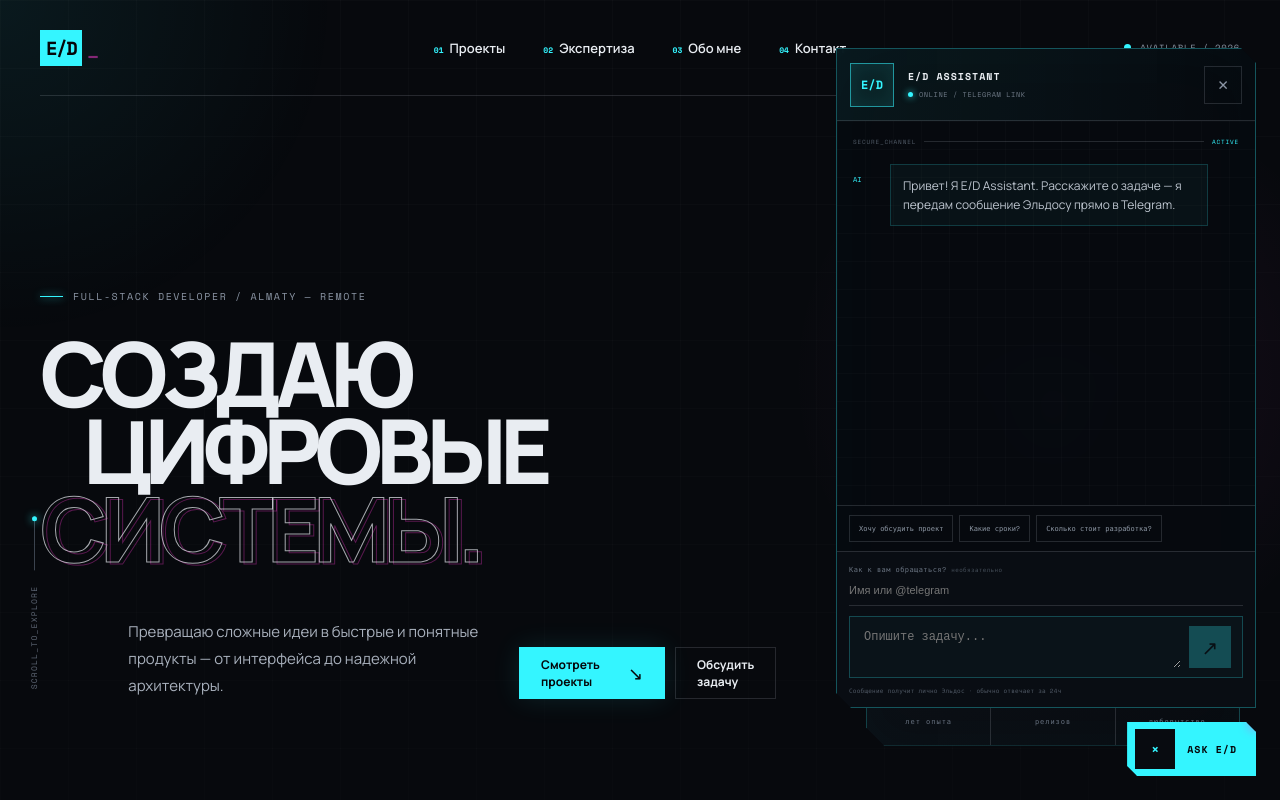
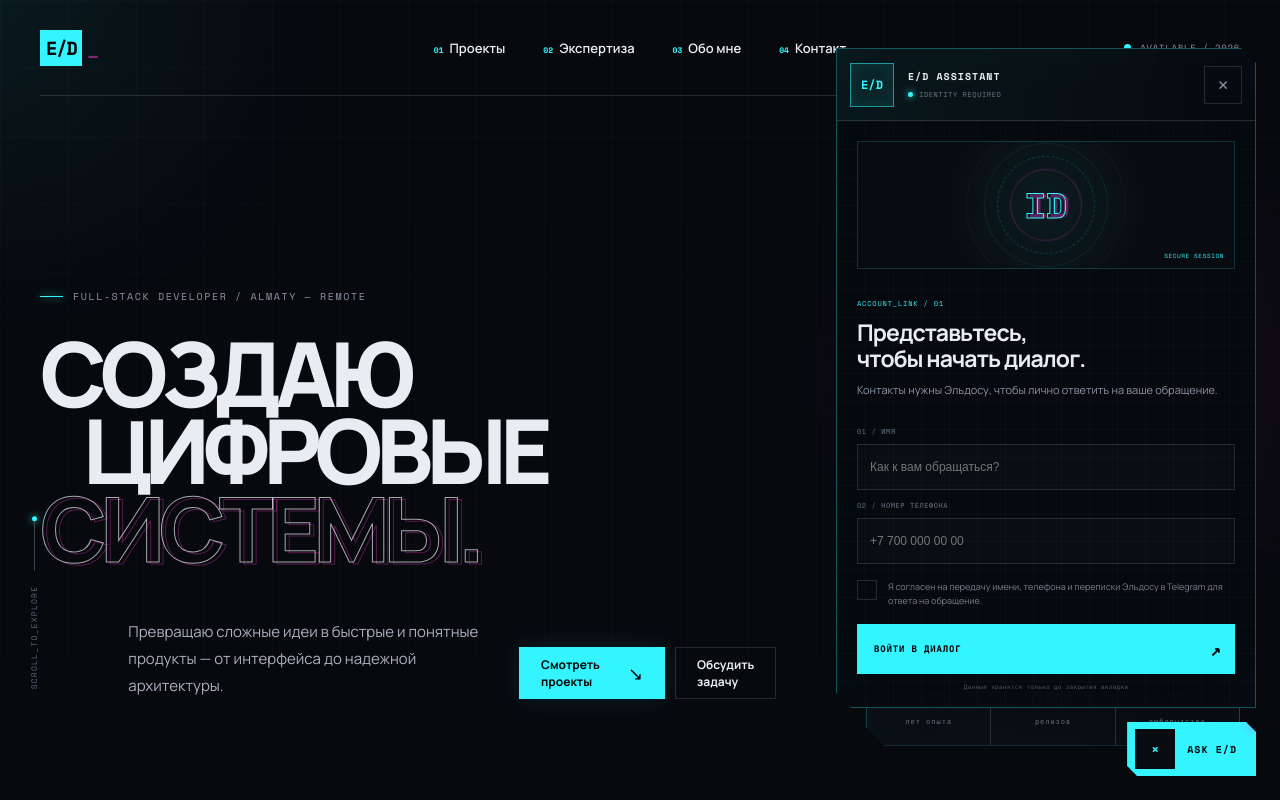
Before and after one commit to noxtornoxtor4-ux/eldos-dev-portfolio, a SvelteKit app: page / in a window 1280 px wide. Both pictures are taken after a click on the button "Открыть AI-консультанта". Shown: the top 800 px of the page. Built offline with nearby package versions, Linux system fonts and the light colour scheme.

Commit message:
Require contact identity for assistant chat

```diff
--- a/src/app.css
+++ b/src/app.css
@@ -1481,6 +1481,268 @@ ul {
 	background: transparent;
 }
 
+.ai-login {
+	display: flex;
+	flex: 1;
+	flex-direction: column;
+	min-height: 0;
+	padding: 20px;
+	overflow-y: auto;
+	background-image:
+		linear-gradient(rgba(255, 255, 255, 0.018) 1px, transparent 1px),
+		linear-gradient(90deg, rgba(255, 255, 255, 0.018) 1px, transparent 1px);
+	background-size: 28px 28px;
+}
+
+.ai-login__visual {
+	position: relative;
+	display: grid;
+	place-items: center;
+	flex: none;
+	height: 128px;
+	margin-bottom: 20px;
+	overflow: hidden;
+	border: 1px solid rgba(52, 245, 255, 0.17);
+	background: radial-gradient(circle, rgba(52, 245, 255, 0.08), transparent 54%), #080b10;
+}
+
+.ai-login__visual strong {
+	position: relative;
+	z-index: 2;
+	font-family: var(--mono);
+	font-size: 35px;
+	color: transparent;
+	-webkit-text-stroke: 1px var(--cyan);
+	text-shadow: 3px 0 rgba(255, 59, 212, 0.32);
+}
+
+.ai-login__visual > span {
+	position: absolute;
+	right: 10px;
+	bottom: 8px;
+	font-family: var(--mono);
+	font-size: 6px;
+	letter-spacing: 0.1em;
+	color: var(--cyan);
+}
+
+.ai-login__rings,
+.ai-login__rings i {
+	position: absolute;
+	top: 50%;
+	left: 50%;
+	border: 1px solid rgba(52, 245, 255, 0.18);
+	border-radius: 50%;
+	transform: translate(-50%, -50%);
+}
+
+.ai-login__rings {
+	width: 98px;
+	height: 98px;
+	border-style: dashed;
+	animation: rotate 14s linear infinite;
+}
+
+.ai-login__rings i:nth-child(1) {
+	width: 72px;
+	height: 72px;
+	border-color: rgba(255, 59, 212, 0.24);
+}
+
+.ai-login__rings i:nth-child(2) {
+	width: 124px;
+	height: 124px;
+	border-style: dotted;
+}
+
+.ai-login__rings i:nth-child(3) {
+	width: 160px;
+	height: 160px;
+	border-color: rgba(255, 255, 255, 0.04);
+}
+
+.ai-login__intro > span {
+	font-family: var(--mono);
+	font-size: 7px;
+	letter-spacing: 0.12em;
+	color: var(--cyan);
+}
+
+.ai-login__intro h3 {
+	margin-top: 8px;
+	font-size: 23px;
+	line-height: 1.15;
+	letter-spacing: -0.04em;
+}
+
+.ai-login__intro p {
+	margin: 9px 0 18px;
+	font-size: 11px;
+	line-height: 1.55;
+	color: var(--muted);
+}
+
+.ai-login__field {
+	display: flex;
+	flex-direction: column;
+	gap: 7px;
+	margin-top: 10px;
+}
+
+.ai-login__field > span {
+	font-family: var(--mono);
+	font-size: 7px;
+	letter-spacing: 0.08em;
+	color: #64707d;
+}
+
+.ai-login__field input {
+	width: 100%;
+	height: 46px;
+	padding: 0 12px;
+	border: 1px solid var(--line);
+	outline: 0;
+	font-size: 12px;
+	color: var(--text);
+	background: rgba(255, 255, 255, 0.018);
+	transition:
+		border-color 160ms ease,
+		box-shadow 160ms ease;
+}
+
+.ai-login__field input:focus {
+	border-color: rgba(52, 245, 255, 0.5);
+	box-shadow: inset 3px 0 var(--cyan);
+}
+
+.ai-login__consent {
+	position: relative;
+	display: block;
+	margin-top: 16px;
+	cursor: pointer;
+}
+
+.ai-login__consent input {
+	position: absolute;
+	opacity: 0;
+	pointer-events: none;
+}
+
+.ai-login__consent > span {
+	display: grid;
+	grid-template-columns: 22px 1fr;
+	align-items: start;
+	gap: 9px;
+	font-size: 9px;
+	line-height: 1.55;
+	color: #77818e;
+}
+
+.ai-login__consent i {
+	display: grid;
+	place-items: center;
+	width: 20px;
+	height: 20px;
+	border: 1px solid var(--line);
+	font-size: 10px;
+	font-style: normal;
+	color: transparent;
+	transition: 160ms ease;
+}
+
+.ai-login__consent input:focus-visible + span i {
+	outline: 2px solid var(--cyan);
+	outline-offset: 2px;
+}
+
+.ai-login__consent input:checked + span i {
+	color: #050609;
+	border-color: var(--cyan);
+	background: var(--cyan);
+}
+
+.ai-login__error {
+	margin-top: 10px;
+	font-family: var(--mono);
+	font-size: 8px;
+	color: var(--magenta);
+}
+
+.ai-login__submit {
+	display: flex;
+	align-items: center;
+	justify-content: space-between;
+	width: 100%;
+	min-height: 50px;
+	margin-top: 16px;
+	padding: 0 12px 0 16px;
+	cursor: pointer;
+	border: 1px solid var(--cyan);
+	font-family: var(--mono);
+	font-size: 9px;
+	font-weight: 700;
+	letter-spacing: 0.09em;
+	color: #050609;
+	background: var(--cyan);
+}
+
+.ai-login__submit i {
+	font-size: 18px;
+	font-style: normal;
+}
+
+.ai-login__note {
+	margin-top: 8px;
+	font-family: var(--mono);
+	font-size: 6px;
+	text-align: center;
+	letter-spacing: 0.05em;
+	color: #4b5460;
+}
+
+.ai-identity {
+	display: grid;
+	grid-template-columns: 1fr 1.15fr auto;
+	align-items: center;
+	gap: 10px;
+	padding: 10px 13px;
+	border-bottom: 1px solid var(--line);
+	background: rgba(52, 245, 255, 0.025);
+}
+
+.ai-identity > div {
+	display: flex;
+	min-width: 0;
+	flex-direction: column;
+	gap: 3px;
+}
+
+.ai-identity span {
+	font-family: var(--mono);
+	font-size: 6px;
+	letter-spacing: 0.07em;
+	color: #515b68;
+}
+
+.ai-identity strong {
+	overflow: hidden;
+	font-size: 10px;
+	font-weight: 600;
+	color: #aeb7c2;
+	text-overflow: ellipsis;
+	white-space: nowrap;
+}
+
+.ai-identity button {
+	padding: 6px 7px;
+	cursor: pointer;
+	border: 1px solid var(--line);
+	font-family: var(--mono);
+	font-size: 6px;
+	color: #6d7784;
+	background: transparent;
+}
+
 .ai-panel__messages {
 	display: flex;
 	flex: 1;
--- a/src/lib/features/ai-assistant/ui/AiAssistant.svelte
+++ b/src/lib/features/ai-assistant/ui/AiAssistant.svelte
@@ -1,26 +1,95 @@
 <script lang="ts">
+	import { onMount } from 'svelte';
+
 	type ChatMessage = {
 		id: number;
 		role: 'assistant' | 'user';
 		text: string;
 	};
 
+	type VisitorIdentity = {
+		name: string;
+		phone: string;
+	};
+
+	const storageKey = 'eldos-assistant-identity';
 	const quickPrompts = ['Хочу обсудить проект', 'Какие сроки?', 'Сколько стоит разработка?'];
 
 	let isOpen = $state(false);
+	let isIdentified = $state(false);
 	let isSending = $state(false);
 	let input = $state('');
 	let name = $state('');
+	let phone = $state('');
+	let consent = $state(false);
 	let website = $state('');
 	let error = $state('');
+	let identityError = $state('');
 	let messageId = 1;
-	let messages = $state<ChatMessage[]>([
+	let messages = $state<ChatMessage[]>([]);
+
+	onMount(() => {
+		const savedIdentity = sessionStorage.getItem(storageKey);
+		if (!savedIdentity) return;
+
+		try {
+			const identity = JSON.parse(savedIdentity) as VisitorIdentity;
+			if (identity.name && identity.phone) {
+				name = identity.name;
+				phone = identity.phone;
+				consent = true;
+				startConversation();
+			}
+		} catch {
+			sessionStorage.removeItem(storageKey);
+		}
+	});
+
+	function startConversation() {
+		isIdentified = true;
+		messages = [
 			{
 				id: 0,
 				role: 'assistant',
-			text: 'Привет! Я E/D Assistant. Расскажите о задаче — я передам сообщение Эльдосу прямо в Telegram.'
+				text: `Привет, ${name}! Я E/D Assistant. Расскажите о задаче — я отвечу и передам весь диалог Эльдосу в Telegram.`
 			}
-	]);
+		];
+	}
+
+	function submitIdentity() {
+		identityError = '';
+		const cleanName = name.trim();
+		const phoneDigits = phone.replace(/\D/g, '');
+
+		if (cleanName.length < 2) {
+			identityError = 'Введите имя — минимум 2 символа.';
+			return;
+		}
+		if (phoneDigits.length < 7 || phoneDigits.length > 15) {
+			identityError = 'Введите корректный номер телефона.';
+			return;
+		}
+		if (!consent) {
+			identityError = 'Нужно подтвердить передачу контактных данных.';
+			return;
+		}
+
+		name = cleanName;
+		phone = phone.trim();
+		sessionStorage.setItem(storageKey, JSON.stringify({ name, phone } satisfies VisitorIdentity));
+		startConversation();
+	}
+
+	function resetIdentity() {
+		sessionStorage.removeItem(storageKey);
+		isIdentified = false;
+		name = '';
+		phone = '';
+		consent = false;
+		input = '';
+		messages = [];
+		error = '';
+	}
 
 	function choosePrompt(prompt: string) {
 		input = prompt;
@@ -28,7 +97,7 @@
 
 	async function sendMessage() {
 		const text = input.trim();
-		if (!text || isSending) return;
+		if (!text || isSending || !isIdentified) return;
 
 		error = '';
 		isSending = true;
@@ -39,7 +108,7 @@
 			const response = await fetch('/api/chat', {
 				method: 'POST',
 				headers: { 'content-type': 'application/json' },
-				body: JSON.stringify({ message: text, name, website })
+				body: JSON.stringify({ message: text, name, phone, website })
 			});
 			const data = (await response.json()) as { ok?: boolean; reply?: string; error?: string };
 
@@ -48,7 +117,7 @@
 			messages.push({
 				id: messageId++,
 				role: 'assistant',
-				text: data.reply || 'Сообщение передано Эльдосу.'
+				text: data.reply || 'Сообщение и ответ переданы Эльдосу.'
 			});
 		} catch {
 			error = 'Связь временно недоступна. Напишите на hello@eldos.dev';
@@ -65,12 +134,79 @@
 				<div class="ai-avatar" aria-hidden="true">E/D</div>
 				<div>
 					<strong>E/D ASSISTANT</strong>
-					<span><i></i> ONLINE / TELEGRAM LINK</span>
+					<span><i></i> {isIdentified ? 'IDENTIFIED / ONLINE' : 'IDENTITY REQUIRED'}</span>
 				</div>
 				<button type="button" aria-label="Закрыть консультанта" onclick={() => (isOpen = false)}
 					>×</button
 				>
 			</header>
+
+			{#if !isIdentified}
+				<form
+					class="ai-login"
+					onsubmit={(event) => {
+						event.preventDefault();
+						submitIdentity();
+					}}
+				>
+					<div class="ai-login__visual" aria-hidden="true">
+						<div class="ai-login__rings"><i></i><i></i><i></i></div>
+						<strong>ID</strong>
+						<span>SECURE SESSION</span>
+					</div>
+
+					<div class="ai-login__intro">
+						<span>ACCOUNT_LINK / 01</span>
+						<h3>Представьтесь,<br />чтобы начать диалог.</h3>
+						<p>Контакты нужны Эльдосу, чтобы лично ответить на ваше обращение.</p>
+					</div>
+
+					<label class="ai-login__field">
+						<span>01 / ИМЯ</span>
+						<input
+							bind:value={name}
+							required
+							minlength="2"
+							maxlength="80"
+							autocomplete="name"
+							placeholder="Как к вам обращаться?"
+						/>
+					</label>
+
+					<label class="ai-login__field">
+						<span>02 / НОМЕР ТЕЛЕФОНА</span>
+						<input
+							bind:value={phone}
+							required
+							type="tel"
+							maxlength="32"
+							autocomplete="tel"
+							inputmode="tel"
+							placeholder="+7 700 000 00 00"
+						/>
+					</label>
+
+					<label class="ai-login__consent">
+						<input type="checkbox" bind:checked={consent} required />
+						<span>
+							<i aria-hidden="true">✓</i>
+							Я согласен на передачу имени, телефона и переписки Эльдосу в Telegram для ответа на обращение.
+						</span>
+					</label>
+
+					{#if identityError}<p class="ai-login__error">{identityError}</p>{/if}
+
+					<button class="ai-login__submit" type="submit">
+						<span>ВОЙТИ В ДИАЛОГ</span><i aria-hidden="true">↗</i>
+					</button>
+					<small class="ai-login__note">Данные хранятся только до закрытия вкладки</small>
+				</form>
+			{:else}
+				<div class="ai-identity">
+					<div><span>CONNECTED AS</span><strong>{name}</strong></div>
+					<div><span>PHONE</span><strong>{phone}</strong></div>
+					<button type="button" onclick={resetIdentity}>Сменить</button>
+				</div>
 
 				<div class="ai-panel__messages" aria-live="polite">
 					<div class="ai-system-line"><span>SECURE_CHANNEL</span><i></i><span>ACTIVE</span></div>
@@ -98,15 +234,6 @@
 						sendMessage();
 					}}
 				>
-				<label>
-					<span>Как к вам обращаться? <small>необязательно</small></span>
-					<input
-						bind:value={name}
-						maxlength="80"
-						autocomplete="name"
-						placeholder="Имя или @telegram"
-					/>
-				</label>
 					<label class="ai-form__honeypot" aria-hidden="true">
 						<span>Website</span><input bind:value={website} tabindex="-1" autocomplete="off" />
 					</label>
@@ -115,7 +242,7 @@
 							bind:value={input}
 							maxlength="1200"
 							rows="2"
-						placeholder="Опишите задачу..."
+							placeholder="Напишите сообщение..."
 							aria-label="Сообщение"
 							onkeydown={(event) => {
 								if (event.key === 'Enter' && !event.shiftKey) {
@@ -131,9 +258,10 @@
 					</div>
 					{#if error}<p class="ai-form__error">{error}</p>{/if}
 					<small class="ai-form__privacy"
-					>Сообщение получит лично Эльдос · обычно отвечает за 24ч</small
+						>Вам и Эльдосу сохраняется полная пара: вопрос + ответ</small
 					>
 				</form>
+			{/if}
 		</div>
 	{/if}
 
```
Also changed, not shown: scripts/sites-worker.js (+17 -5 lines), 19 other files (tests, documents, lock files or other folders). Lines whose indentation alone changed are shown as unchanged.
